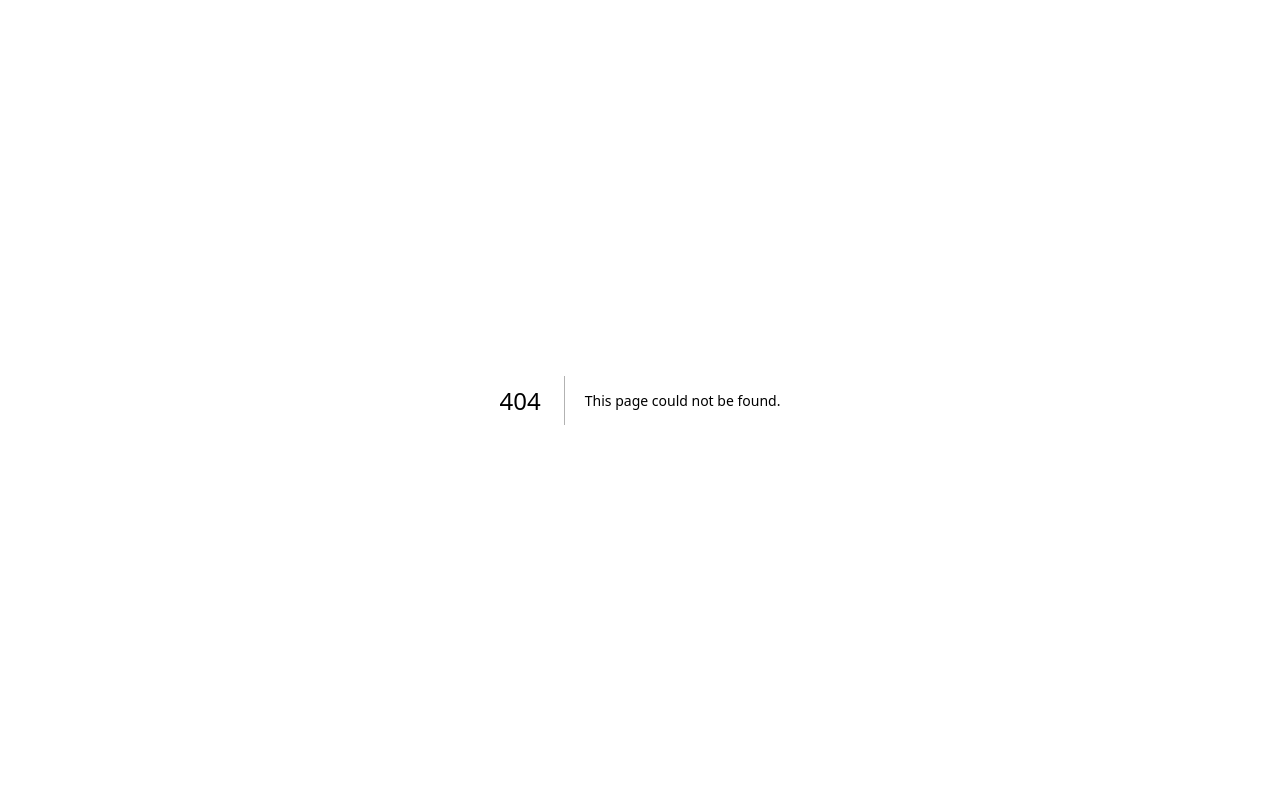
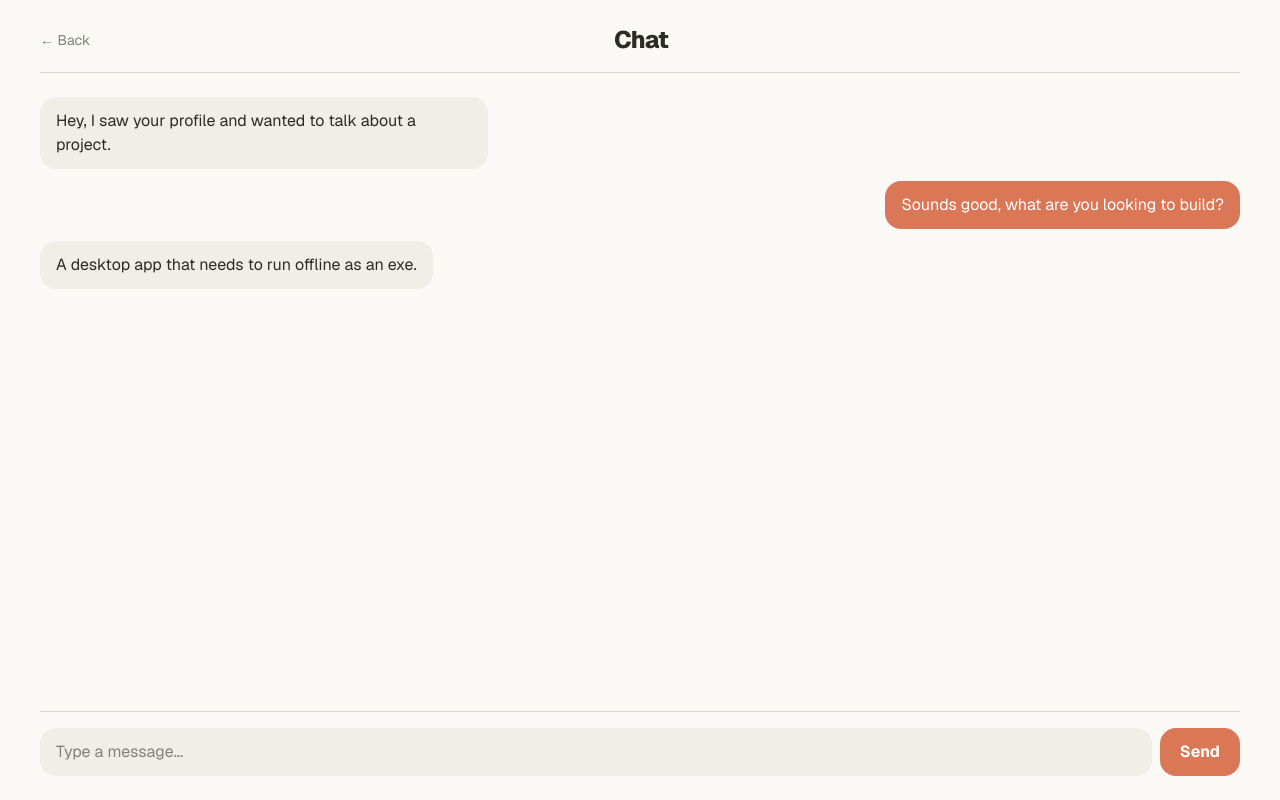
Before and after one commit to ShahzaibAhmad05/portfolio, a Next.js app: page /chat in a window 1280 px wide. Before the commit this address had no page. Built offline with nearby package versions, Linux system fonts and the light colour scheme.

Commit message:
push latest updates

```diff
--- a/app/Footer.tsx
+++ b/app/Footer.tsx
@@ -2,8 +2,8 @@ import Link from "next/link";
 
 export default function Footer() {
   return (
-    <footer className="flex flex-col sm:flex-row items-center justify-between gap-3 px-8 md:px-28 py-8 bg-surface border-t border-border-harder">
-      <p className="text-sm sm:text-base text-muted font-sans cursor-default">© {new Date().getFullYear()} Shahzaib Ahmad Shahid</p>
+    <footer className="flex flex-col sm:flex-row justify-between gap-3 px-6 py-6">
+      <p className="text-sm sm:text-base text-muted font-sans cursor-default">{new Date().getFullYear()} © Shahzaib Ahmad Shahid</p>
       <Link
         href="#"
         className="text-sm sm:text-base text-muted hover:text-foreground hover:underline underline-offset-4 font-sans"
--- a/app/IntroSection.tsx
+++ b/app/IntroSection.tsx
@@ -66,7 +66,7 @@ export default function IntroSection() {
               onMouseLeave={onMouseLeave}
               className="group bg-accent text-surface py-6 sm:py-6 rounded-3xl text-[33px] sm:text-4xl font-sans font-extrabold flex flex-row items-center justify-center gap-2 hover:bg-accent-hover w-full cursor-pointer px-7"
             >
-              Click to Begin
+              Click to Chat
               <svg
                 xmlns="http://www.w3.org/2000/svg"
                 viewBox="0 0 24 24"
--- a/app/ServicesSection.tsx
+++ b/app/ServicesSection.tsx
@@ -9,7 +9,7 @@ const services = [
   "Code to Exe",
   "Browser Extensions",
   "AI Automation",
-  "Computer Vision",
+  "Computer Vision / OpenCV",
 ];
 
 export default function ServicesSection() {
@@ -24,7 +24,7 @@ export default function ServicesSection() {
         whileInView={{ opacity: 1, y: 0 }}
         viewport={{ once: true, amount: 0.2 }}
         transition={{ duration: 0.7 }}
-        className="grid grid-cols-1 sm:grid-cols-2 gap-3 mb-24"
+        className="grid grid-cols-1 sm:grid-cols-2 gap-3"
       >
         {services.map((service) => (
           <Link
@@ -37,23 +37,27 @@ export default function ServicesSection() {
           </Link>
         ))}
       </motion.div>
+      <hr className="border-border-harder my-18" />
 
       <motion.div
         initial={{ opacity: 0, y: 24 }}
         whileInView={{ opacity: 1, y: 0 }}
         viewport={{ once: true, amount: 0.6 }}
         transition={{ duration: 0.7 }}
-        className="flex flex-col sm:flex-row sm:justify-between items-center gap-4 pb-24"
+        className="flex flex-col sm:flex-row sm:justify-between items-center gap-4 pb-18"
       >
-        <p className="text-4xl sm:text-5xl lg:text-6xl font-extrabold font-sans tracking-tighter text-foreground cursor-default">
+        <p className="text-4xl sm:text-5xl lg:text-7xl font-extrabold font-sans tracking-tighter text-foreground cursor-default">
           Still Confused?
         </p>
+        <div className="flex flex-col gap-1">
           <Link
             href="#"
             className="bg-accent text-surface py-5 sm:py-6 rounded-3xl text-[26px] sm:text-4xl font-sans font-extrabold hover:bg-accent-hover px-10 sm:px-10 text-center"
           >
             Discuss for FREE
           </Link>
+          <p className="text-sm text-muted mx-auto">I don&apos;t mind a friendly chat :)</p>
+        </div>
       </motion.div>
     </section>
   );
--- /dev/null
+++ b/app/chat/page.tsx
@@ -0,0 +1,74 @@
+"use client";
+
+import Link from "next/link";
+import { useState } from "react";
+
+type Message = {
+  role: "them" | "me";
+  text: string;
+};
+
+const placeholderMessages: Message[] = [
+  { role: "them", text: "Hey, I saw your profile and wanted to talk about a project." },
+  { role: "me", text: "Sounds good, what are you looking to build?" },
+  { role: "them", text: "A desktop app that needs to run offline as an exe." },
+];
+
+export default function ChatPage() {
+  const [messages] = useState<Message[]>(placeholderMessages);
+  const [draft, setDraft] = useState("");
+
+  return (
+    <div className="flex flex-col h-svh px-6 md:px-10 py-6">
+      <header className="flex items-center justify-between pb-4 border-b border-border-harder">
+        <Link
+          href="/"
+          className="text-sm text-muted hover:text-foreground hover:underline underline-offset-4 font-sans"
+        >
+          &larr; Back
+        </Link>
+        <h1 className="text-xl sm:text-2xl font-extrabold tracking-tight font-sans">
+          Chat
+        </h1>
+        <div className="w-12" />
+      </header>
+
+      <div className="flex-1 overflow-y-auto flex flex-col gap-3 py-6">
+        {messages.map((message, idx) => (
+          <div
+            key={idx}
+            className={
+              "max-w-[80%] sm:max-w-md rounded-2xl px-4 py-3 text-sm sm:text-base font-sans " +
+              (message.role === "me"
+                ? "self-end bg-accent text-surface"
+                : "self-start bg-surface-muted text-foreground")
+            }
+          >
+            {message.text}
+          </div>
+        ))}
+      </div>
+
+      <form
+        onSubmit={(e) => {
+          e.preventDefault();
+          setDraft("");
+        }}
+        className="flex flex-row gap-2 pt-4 border-t border-border-harder"
+      >
+        <input
+          value={draft}
+          onChange={(e) => setDraft(e.target.value)}
+          placeholder="Type a message..."
+          className="flex-1 rounded-2xl bg-surface-muted px-4 py-3 text-sm sm:text-base font-sans outline-none placeholder:text-muted"
+        />
+        <button
+          type="submit"
+          className="rounded-2xl bg-accent text-surface px-5 py-3 text-sm sm:text-base font-sans font-bold hover:bg-accent-hover cursor-pointer"
+        >
+          Send
+        </button>
+      </form>
+    </div>
+  );
+}
```
Lines whose indentation alone changed are shown as unchanged.
